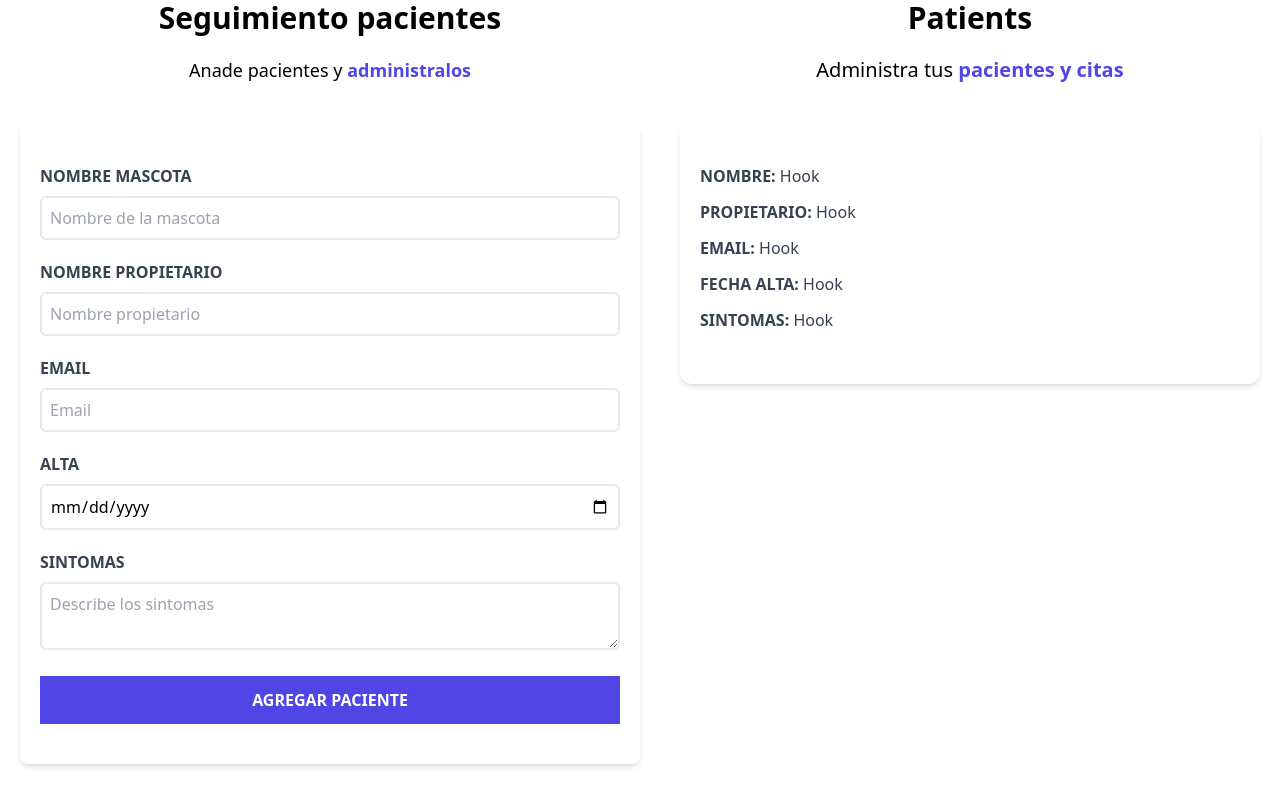
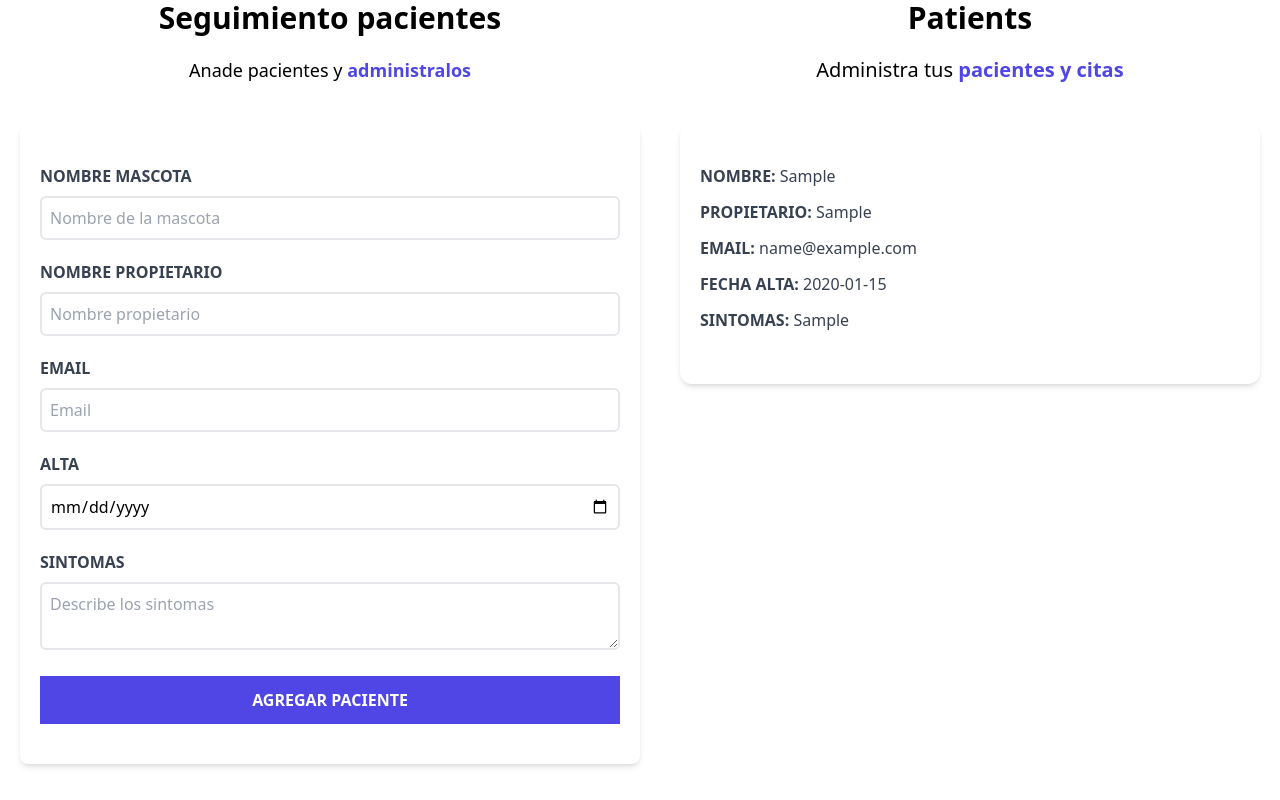
Before and after one commit to AnaTristan/vet-appointments, a React app: page / in a window 1280 px wide. Both pictures are taken after typing "Sample", "Sample", "name@example.com", "2020-01-15", "Sample" into the empty fields and a click on the input "Agregar paciente". Shown: the part 224-1024 px from the top of the page. Built offline with nearby package versions, Linux system fonts and the light colour scheme; the HTML template or start-up script is replaced by a standard one.

Commit message:
patients can now be displayed

```diff
--- a/src/App.jsx
+++ b/src/App.jsx
@@ -14,7 +14,9 @@ function App() {
           patients={patients}
           setPatients={setPatients}
         />
-        <PatientsList />
+        <PatientsList
+          patients={patients}
+        />
       </div>
     </div>
   );
--- a/src/components/Patient.jsx
+++ b/src/components/Patient.jsx
@@ -1,27 +1,30 @@
 import React from "react";
 
-const Patient = () => {
+const Patient = (patient) => {
+
+  const {name,owner,email,date,sin,} = patient
+
   return (
     <div className="m-5 bg-white shadow-md px-5 py-10 rounded-xl">
       <p className="font-bold mb-3 text-gray-700 uppercase">
         Nombre: {""}
-        <span className="font-normal normal-case">Hook</span>
+        <span className="font-normal normal-case">{name}</span>
       </p>
       <p className="font-bold mb-3 text-gray-700 uppercase">
         Propietario: {""}
-        <span className="font-normal normal-case">Hook</span>
+        <span className="font-normal normal-case"> {owner}</span>
       </p>
       <p className="font-bold mb-3 text-gray-700 uppercase">
         Email: {""}
-        <span className="font-normal normal-case">Hook</span>
+        <span className="font-normal normal-case"> {email}</span>
       </p>
       <p className="font-bold mb-3 text-gray-700 uppercase">
         Fecha alta: {""}
-        <span className="font-normal normal-case">Hook</span>
+        <span className="font-normal normal-case"> {date}</span>
       </p>
       <p className="font-bold mb-3 text-gray-700 uppercase">
         Sintomas: {""}
-        <span className="font-normal normal-case">Hook</span>
+        <span className="font-normal normal-case"> {sin}</span>
       </p>
     </div>
   );
--- a/src/components/PatientsList.jsx
+++ b/src/components/PatientsList.jsx
@@ -1,6 +1,6 @@
 import Patient from "./Patient"
 
-function PatientsList() {
+const PatientsList=({patients})=> {
     return (
         <div className="md:w-1/2 lg:w-3/5 md:h-screen overflow-y-scroll">
             <h2 className="font-black text-3xl text-center">Patients</h2>
@@ -8,7 +8,16 @@ function PatientsList() {
                 Administra tus {''}
                 <span className="text-indigo-600 font-bold">pacientes y citas</span>
             </p>
-            <Patient/>
+
+            {
+               patients.map ((patient,index)=>(
+                <Patient
+                    key ={index}
+                    {... patient}
+                />
+               ))
+            }
+
         </div>
     )
 }
```
